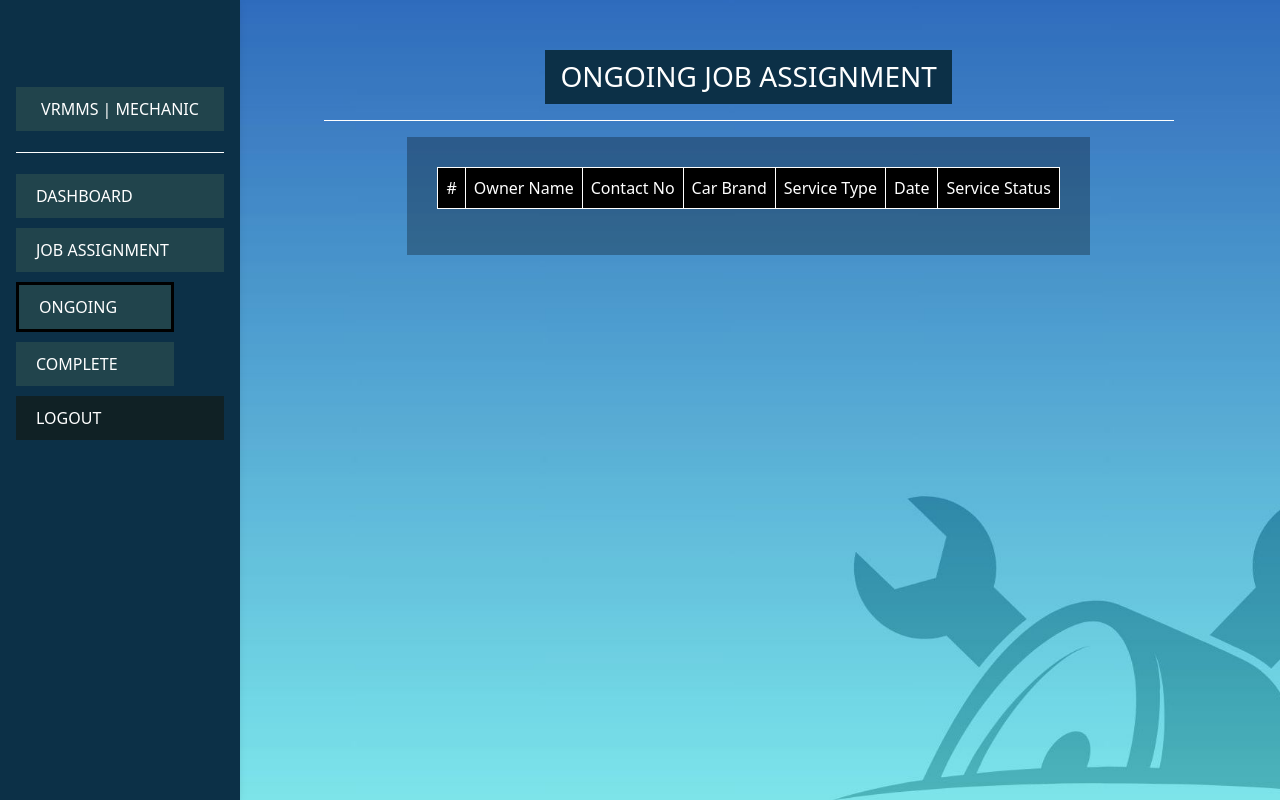
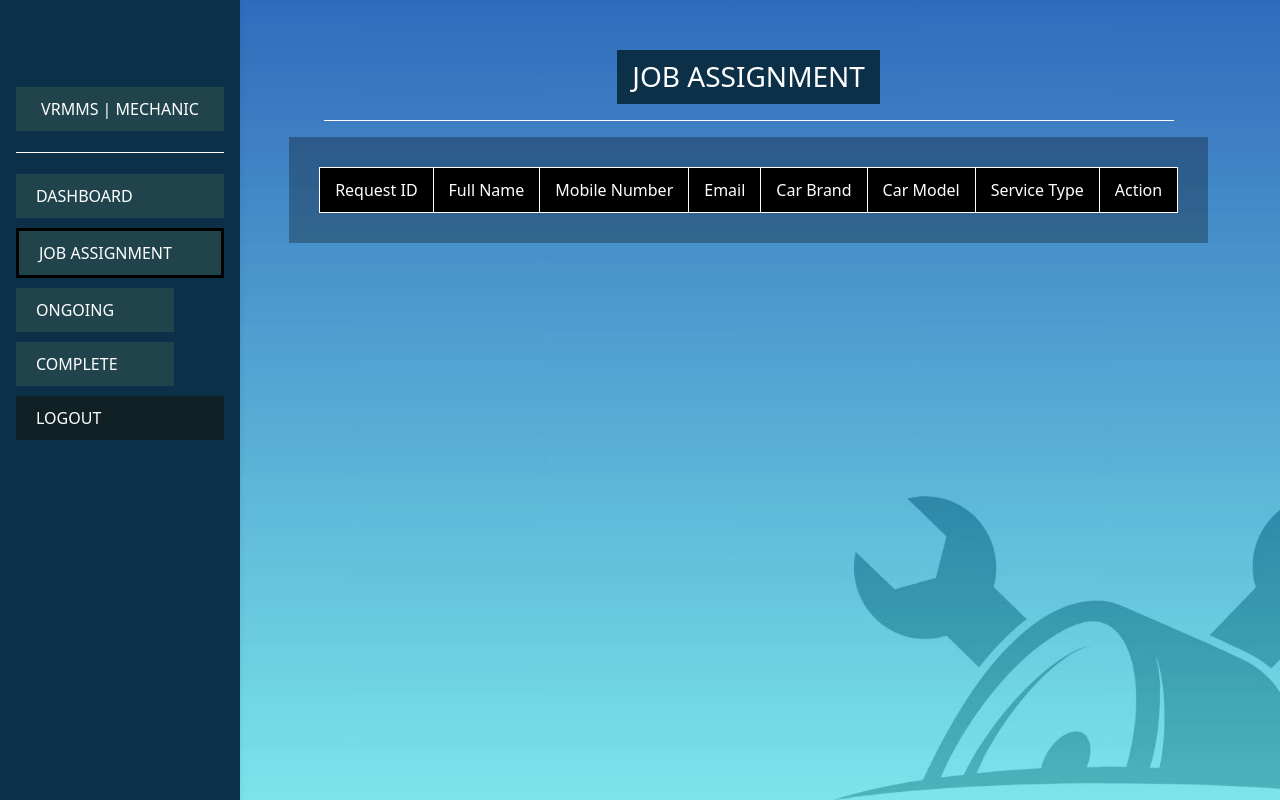
Before and after one commit to jnrveneracion/car-repair-and-maintenance-management-system, a PHP site: page /Mechanic/Ongoing_Job.php in a window 1280 px wide. Run offline with PHP 8.4, Linux system fonts and the light colour scheme; a user stored in the database is signed in; data comes from the database, SQL or seed files in the repository; lists and menus that the app fills with data are empty.

Commit message:
Message Table, Mechanic Dashboard
nilagay sa table ung admin response sa message then inteliggent queries for the mechanic dashboard

```diff
--- a/Admin/Service_Offer_Form.php
+++ b/Admin/Service_Offer_Form.php
@@ -117,14 +117,14 @@
                                                   if (isset($_GET['service_id'])) {
                                                        $service_id = $_GET['service_id'];
                                                        // Fetch the existing service offer details based on service_id and populate the form fields for editing
-                                                       include('../connection.php');
+                                                       include('../Admin/Admin_Connection.php');
                                                        $sql = "SELECT * FROM services_offer WHERE service_id = ?";
-                                                       $stmt = mysqli_prepare($con, $sql);
+                                                       $stmt = mysqli_prepare($conn, $sql);
                                                        mysqli_stmt_bind_param($stmt, "i", $service_id);
                                                        mysqli_stmt_execute($stmt);
                                                        $result = mysqli_stmt_get_result($stmt);
                                                        $row = mysqli_fetch_assoc($result);
-                                                       mysqli_close($con);
+                                                       mysqli_close($conn);
                                                   }
                                              ?>
 
--- a/Client/View_Service_History.php
+++ b/Client/View_Service_History.php
@@ -183,7 +183,7 @@
                                    } else {
                                         echo '</tbody>';
                                         echo '</table>';
-                                        echo "No service cost data found for this request.";
+                                        echo "Wait for the service cost data for this request.";
                                    }
 
                                    mysqli_free_result($serviceCostResult);
--- a/Mechanic/Ongoing_Job.php
+++ b/Mechanic/Ongoing_Job.php
@@ -1,8 +1,22 @@
-<!-- Dito makikita ung ongoing jobs. maglagay status? -->
-
 <?php
      include('../connection.php');
+
+   $mechanic_id = $_SESSION['mechanic_id'];
+
+   $query = "SELECT sr.request_id, c.fullname AS client_name, c.mobile_number, c.email, sr.car_brand, sr.car_model, sr.service_type
+           FROM service_request sr
+           INNER JOIN client c ON sr.client_id = c.client_id
+           LEFT JOIN service_cost sc ON sr.request_id = sc.request_id
+           WHERE sc.mechanic_id = $mechanic_id"; // This line of code where the assigned mechanic can only see what they are assigned for.
+
+
+     $result = mysqli_query($con, $query);
+
+     if (!$result) {
+         die("Database query failed.");
+     }
 ?>
+
 <!DOCTYPE html>
 <html lang="en">
      <head>
@@ -26,15 +40,6 @@
                     margin-left: 20px;
                }
 
-               .mechanic-head-txt {
-                    margin: 20px;
-                    color: white;
-                    margin-top: 50px;
-                    text-transform: uppercase;
-                    padding: 10px 15px;
-                    background-color: color(srgb 0.0472 0.1883 0.2773);
-                    width: fit-content;
-               }
 
                th, td {
                     text-align: center;
@@ -57,6 +62,17 @@
                     vertical-align: middle;
                }
 
+               .mechanic-head-txt {
+                    margin: 20px;
+                    color: white;
+                    margin-top: 50px;
+                    text-transform: uppercase;
+                    padding: 10px 15px;
+                    background-color: color(srgb 0.0472 0.1883 0.2773);
+                    width: fit-content;
+               }
+
+
                .btn-a {
                     background-color: color(srgb 0.325 0.325 0.325);
                     border: none;
@@ -73,28 +89,42 @@
                     <div class="col-xl-2 col-0"></div>
                     <div class="col-xl-10 col-12">
                          <div class="d-flex justify-content-center">
-                              <h3 class="mechanic-head-txt mb-0">Ongoing Job Assignment</h3>
+                              <h3 class="mechanic-head-txt mb-0">Job Assignment</h3>
                          </div>
                          <div class="d-flex justify-content-center">
                               <hr style="opacity: 1; color: white; width: 80%;">
                          </div>
                          <div class="d-flex justify-content-center">
                               <div class="table-section">
-                                   <table class="table">
+                                   <table>
                                         <thead>
                                              <tr>
-                                             <th scope="col">#</th>
-                                             <th scope="col">Owner Name</th>
-                                             <th scope="col">Contact No</th>
+                                                  <th scope="col">Request ID</th>
+                                                  <th scope="col">Full Name</th>
+                                                  <th scope="col">Mobile Number</th>
+                                                  <th scope="col">Email</th>
                                                   <th scope="col">Car Brand</th>
+                                                  <th scope="col">Car Model</th>
                                                   <th scope="col">Service Type</th>
-                                             <th scope="col">Date</th>
-                                             <th scope="col">Service Status</th>
-
-                                             <!-- dapat may view function Dito -->
+                                                  <th scope="col">Action</th>
                                              </tr>
                                         </thead>
                                         <tbody>
+                                             <?php
+                                                  while ($row = mysqli_fetch_assoc($result)) {
+                                                       echo "<tr>";
+                                                       echo "<td>" . $row['request_id'] . "</td>";
+                                                       echo "<td>" . $row['client_name'] . "</td>";
+                                                       echo "<td>" . $row['mobile_number'] . "</td>";
+                                                       echo "<td>" . $row['email'] . "</td>";
+                                                       echo "<td>" . $row['car_brand'] . "</td>";
+                                                       echo "<td>" . $row['car_model'] . "</td>";
+                                                       echo "<td>" . $row['service_type'] . "</td>";
+                                                       echo "<td><a href='View_Job_Assignment.php?request_id={$row['request_id']}' class='btn-a btn'>View</a></td>";
+                                                       echo "</tr>";
+                                                  }
+                                                  mysqli_close($con);
+                                             ?>
                                         </tbody>
                                    </table>
                               </div>
@@ -104,6 +134,6 @@
 
                </div>
           </div>
-          <script>document.getElementById('ongoing-job').style = "border: 3px solid black;";</script>
+          <script>document.getElementById('job-assignment').style = "border: 3px solid black;";</script>
      </body>
 </html>
--- a/services.php
+++ b/services.php
@@ -23,7 +23,7 @@
                require("Admin/Admin_Connection.php");
 
                // Query to retrieve service offers
-               $query = "SELECT * FROM services_offer";
+               $query = "SELECT * FROM services_offer WHERE status = 'Active'";
 
                // Execute the query
                $result = mysqli_query($con, $query);
```
Also changed, not shown: Admin/Message.php (+7 -1 lines), Mechanic/Dashboard.php (+35 -4 lines). Lines whose indentation alone changed are shown as unchanged.
